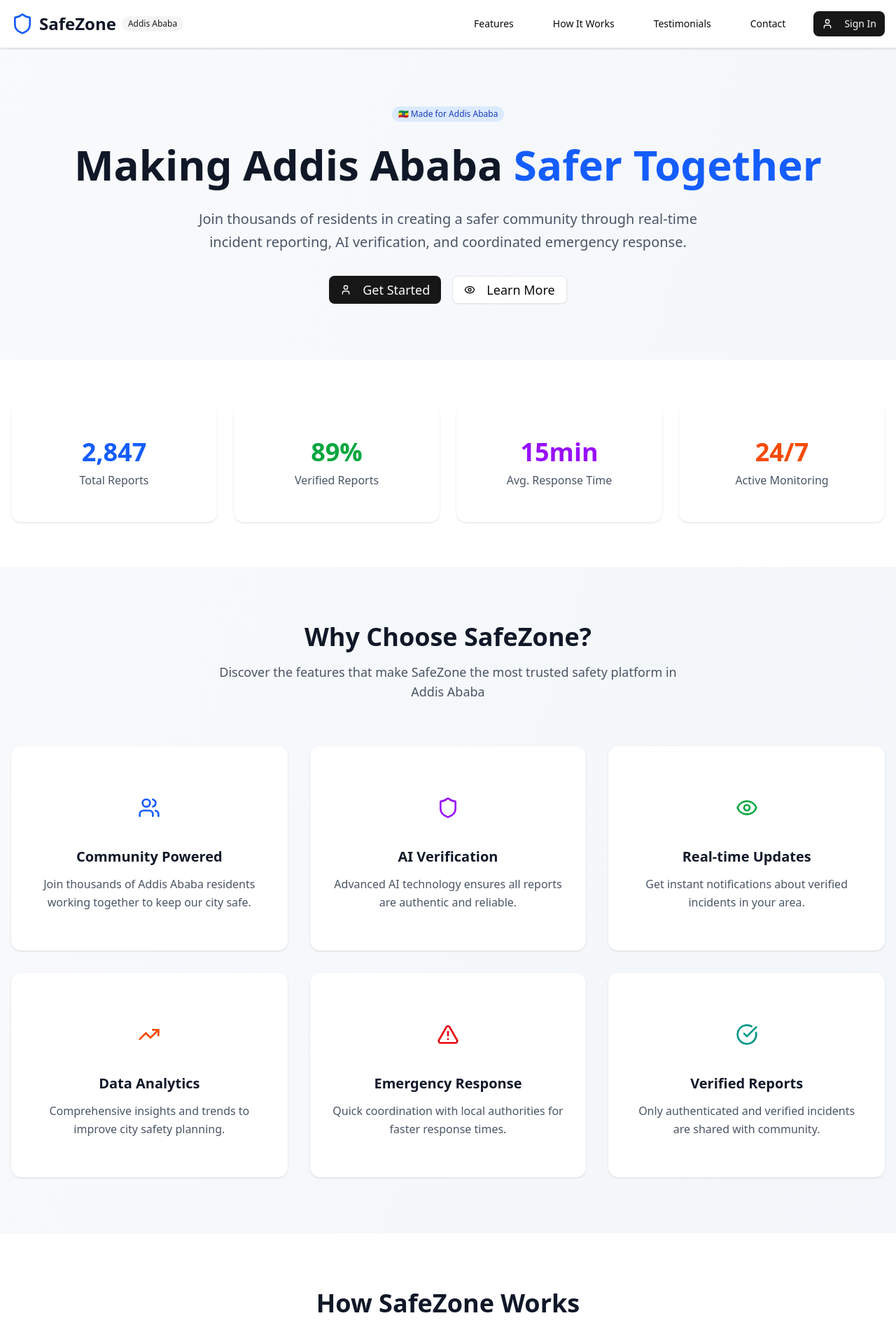
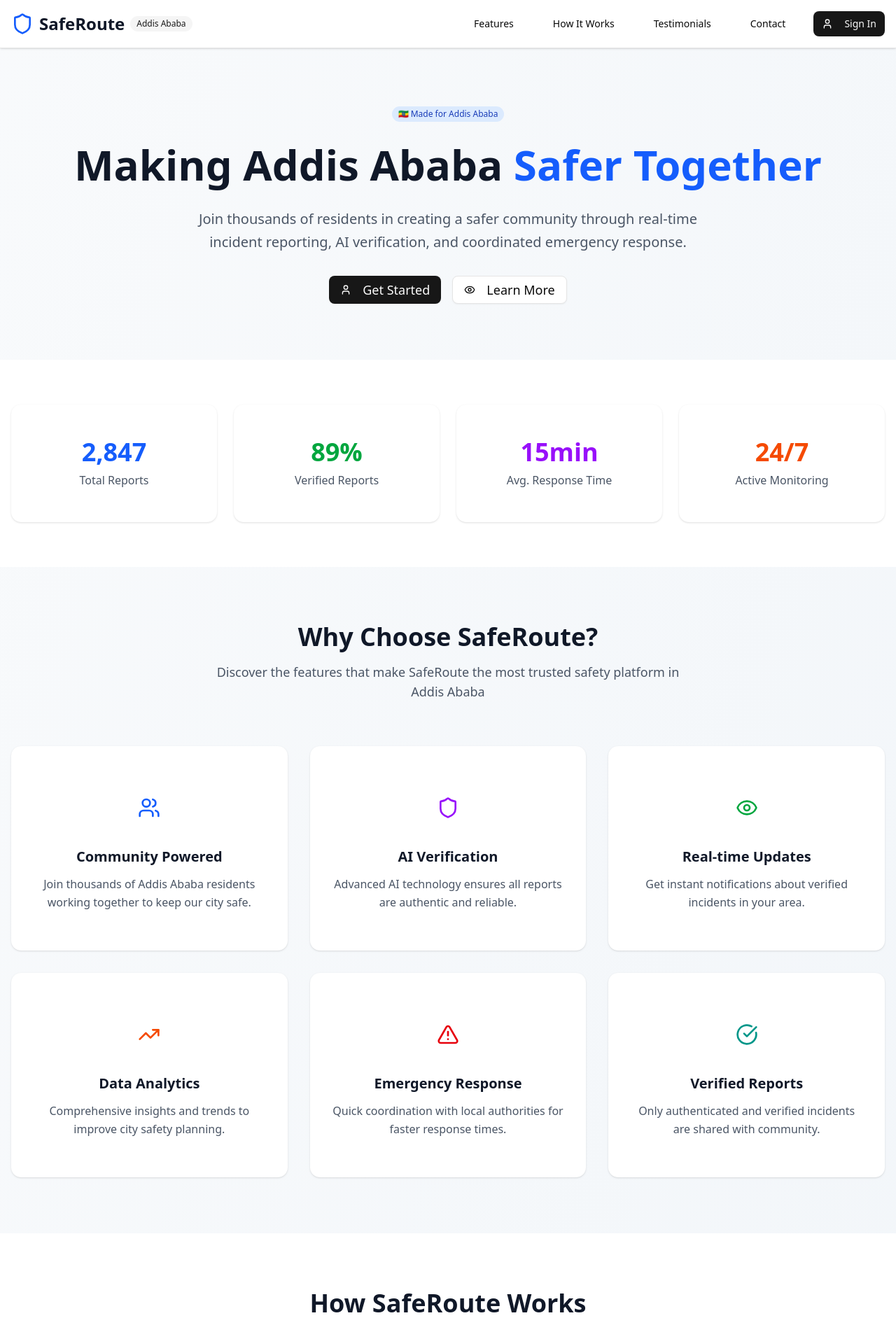
Before and after one commit to NebiyuCS50/Project-SafeZone, a React (Vite) app: page / in a window 1280 px wide. Shown: the top 1903 px of the page at 70% size. Built offline with nearby package versions, Linux system fonts and the light colour scheme; no server answers.

Commit message:
Minor fixtes and UI improvements

```diff
--- a/src/components/MapVisualization.jsx
+++ b/src/components/MapVisualization.jsx
@@ -0,0 +1,7 @@
+import React from 'react'
+
+export function MapVisualization() {
+  return (
+    <div>MapVisualization</div>
+  )
+}
--- a/src/components/Sidebar.jsx
+++ b/src/components/Sidebar.jsx
@@ -81,7 +81,7 @@ export default function Sidebar({
             <div className="flex items-center justify-between">
               <div className="flex items-center space-x-2  lg:flex">
                 <span className="text-lg font-semibold">
-                  SafeZone{" "}
+                  {" "}
                   <sup>
                     <Badge variant="secondary" className="ml-1">
                       Addis Ababa
--- a/src/pages/LandingPage.jsx
+++ b/src/pages/LandingPage.jsx
@@ -109,7 +109,7 @@ export default function Home() {
       name: "Abeba Kebede",
       role: "Resident, Bole",
       content:
-        "SafeZone has transformed how we report and respond to incidents in our neighborhood. I feel much safer knowing help is just a tap away.",
+        "SafeRoute has transformed how we report and respond to incidents in our neighborhood. I feel much safer knowing help is just a tap away.",
       rating: 5,
       avatar: "AK",
     },
@@ -125,7 +125,7 @@ export default function Home() {
       name: "Sara Tadesse",
       role: "Student, Kazanchis",
       content:
-        "As a student who travels daily, SafeZone gives me peace of mind knowing I can check for safety incidents along my route.",
+        "As a student who travels daily, SafeRoute gives me peace of mind knowing I can check for safety incidents along my route.",
       rating: 5,
       avatar: "ST",
     },
@@ -150,7 +150,7 @@ export default function Home() {
           <div className="flex items-center justify-between">
             <div className="flex items-center space-x-2">
               <Shield className="w-8 h-8 text-blue-600" />
-              <h1 className="text-2xl font-bold text-gray-900">SafeZone</h1>
+              <h1 className="text-2xl font-bold text-gray-900">SafeRoute</h1>
               <Badge variant="secondary" className="hidden sm:inline-flex">
                 Addis Ababa
               </Badge>
@@ -365,10 +365,10 @@ export default function Home() {
         <div className="container mx-auto px-4">
           <div className="text-center mb-16">
             <h3 className="text-3xl md:text-4xl font-bold text-gray-900 mb-4">
-              Why Choose SafeZone?
+              Why Choose SafeRoute?
             </h3>
             <p className="text-lg text-gray-600 max-w-2xl mx-auto">
-              Discover the features that make SafeZone the most trusted safety
+              Discover the features that make SafeRoute the most trusted safety
               platform in Addis Ababa
             </p>
           </div>
@@ -402,7 +402,7 @@ export default function Home() {
         <div className="container mx-auto px-4">
           <div className="text-center mb-16">
             <h3 className="text-3xl md:text-4xl font-bold text-gray-900 mb-4">
-              How SafeZone Works
+              How SafeRoute Works
             </h3>
             <p className="text-lg text-gray-600 max-w-2xl mx-auto">
               Get started in four simple steps and start making a difference in
@@ -414,7 +414,7 @@ export default function Home() {
               {
                 step: 1,
                 title: "Sign Up",
-                description: "Create your account and join SafeZone community",
+                description: "Create your account and join SafeRoute community",
               },
               {
                 step: 2,
@@ -567,7 +567,7 @@ export default function Home() {
                   <Mail className="w-6 h-6 text-blue-600" />
                 </div>
                 <h4 className="font-semibold mb-2 text-gray-900">Email Us</h4>
-                <p className="text-gray-600">support@safezone.et</p>
+                <p className="text-gray-600">support@SafeRoute.et</p>
               </CardContent>
             </Card>
             <Card className="text-center border-0 shadow-sm">
@@ -590,7 +590,7 @@ export default function Home() {
             <div>
               <div className="flex items-center space-x-2 mb-6">
                 <Shield className="w-8 h-8" />
-                <h3 className="text-xl font-bold">SafeZone</h3>
+                <h3 className="text-xl font-bold">SafeRoute</h3>
               </div>
               <p className="text-gray-400 leading-relaxed">
                 Making Addis Ababa safer through community-powered incident
@@ -654,7 +654,7 @@ export default function Home() {
           </div>
 
           <div className="border-t border-gray-800 pt-8 text-center text-gray-400">
-            <p>© 2024 SafeZone Addis Ababa. All rights reserved.</p>
+            <p>© 2024 SafeRoute Addis Ababa. All rights reserved.</p>
           </div>
         </div>
       </footer>
--- a/src/pages/UserDashboard.jsx
+++ b/src/pages/UserDashboard.jsx
@@ -23,7 +23,7 @@ import {
 import { toast } from "sonner";
 import Sidebar from "@/components/Sidebar";
 import { ReportIncident } from "@/components/ReportIncident";
-
+import { MapVisualization } from "@/components/MapVisualization";
 export default function Dashboard() {
   const [activeTab, setActiveTab] = useState("map");
   const [mobileMenuOpen, setMobileMenuOpen] = useState(false);
@@ -66,26 +66,7 @@ export default function Dashboard() {
                 Real-time incident mapping and safe route planning
               </p>
             </div>
-            <Card>
-              <CardContent className="p-0">
-                <div
-                  className="w-full h-96 bg-gradient-to-br from-blue-50 to-purple-50 rounded-lg flex items-center justify-center"
-                  style={{ minHeight: "500px" }}
-                >
-                  <div className="text-center">
-                    <Map className="w-16 h-16 text-blue-600 mb-4" />
-                    <h3 className="text-xl font-semibold text-gray-900 mb-2">
-                      Interactive Map
-                    </h3>
-                    <p className="text-gray-600 mb-4">
-                      Real-time incident visualization with Google Maps
-                      integration
-                    </p>
-                    <Badge variant="secondary">Map Integration Ready</Badge>
-                  </div>
-                </div>
-              </CardContent>
-            </Card>
+            <MapVisualization />
           </div>
         );
       case "report":
@@ -222,7 +203,7 @@ export default function Dashboard() {
               </Button>
               <div className="flex items-center space-x-2">
                 <Shield className="w-6 h-6 text-blue-600" />
-                <span className="text-lg font-semibold">SafeZone</span>
+                <span className="text-lg font-semibold">SafeRoute</span>
               </div>
             </div>
             {/* Breadcrumb (desktop) */}
```
Also changed, not shown: 1 other file (tests, documents, lock files or other folders).
